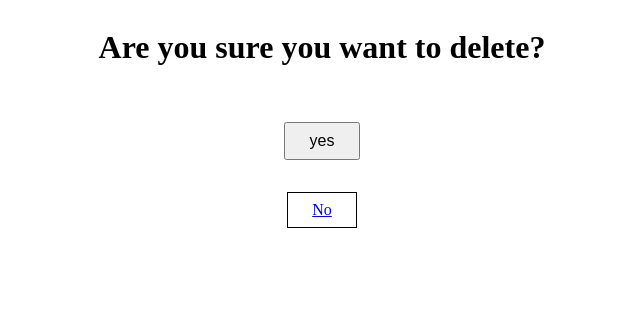
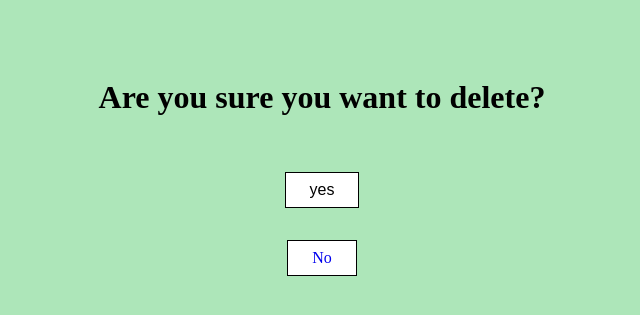
Before and after one commit to adi-1806/stockmanagment, a Django app: page /delete_other/5/ in a window 1280 px wide. Shown: the top 315 px of the page, without its empty margins (318-958 px from the left). Run offline with Django 3.2, Linux system fonts and the light colour scheme; a user stored in the database is signed in; data comes from the database, SQL or seed files in the repository; both versions use the stored data as it was after the commit.

Commit message:
html changes done

```diff
--- a/stock/static/stock/delete.css
+++ b/stock/static/stock/delete.css
@@ -2,11 +2,14 @@ form{
     display: flex;
     flex-direction: column;
     align-items: center;
+    padding-top: 50px;
 }
 #yes{
     padding: .5rem 1.5rem;
     margin: 1rem;
     font-size: 1rem;
+    border: 1px solid black;
+    background-color: white;
 }
 
 #no{
@@ -14,4 +17,10 @@ form{
     margin: 1rem;
     font-size: 1rem;
     border: 1px solid black;
+    background-color: white;
+    text-decoration: none ;
 }
+
+body{
+    background-color: #ade6b9;
+}
--- a/stock/templates/stock/delete.html
+++ b/stock/templates/stock/delete.html
@@ -13,7 +13,7 @@
         {% csrf_token %}
         <h1>Are you sure you want to delete?</h1><br>
         <input id="yes" name="Yes" type="submit" value="yes"/>
-        <a href={% url 'stockpage' %}><div id="no">No</div></a>
+        <a href={% url 'stockpage' %} id="no"><div >No</div></a>
     </form>
 </body>
 </html>
--- a/stock/templates/stock/includes/header.html
+++ b/stock/templates/stock/includes/header.html
@@ -5,6 +5,7 @@
         <a href={% url 'shopinfo' %}>
             <div class="profilepic">
                 <img src="{% static "stock/images/profilepic.jpeg" %}" alt="Krishna">
+                <p class="ap">Dealer</p>
                 <p class="ap">Devasani Krishna Reddy</p>
                 <p class="ap">+91 9000019991</p>
             </div>
--- a/stock/templates/stock/login.html
+++ b/stock/templates/stock/login.html
@@ -10,10 +10,15 @@
   <body>
     <div class="login-page">
       <div class="form">
+
         <form class="login-form" method="POST" action="">
             {% csrf_token%}
+          <h3>Owner login</h1>
           <input type="text" placeholder="Username" name="username"/>
           <input type="password" placeholder="Password" name="password"/>
+          {% for msg in messages %}
+              {{msg}}
+          {% endfor %}
           <button>login</button>
         </form>
       </div>
```
Also changed, not shown: db.sqlite3.
